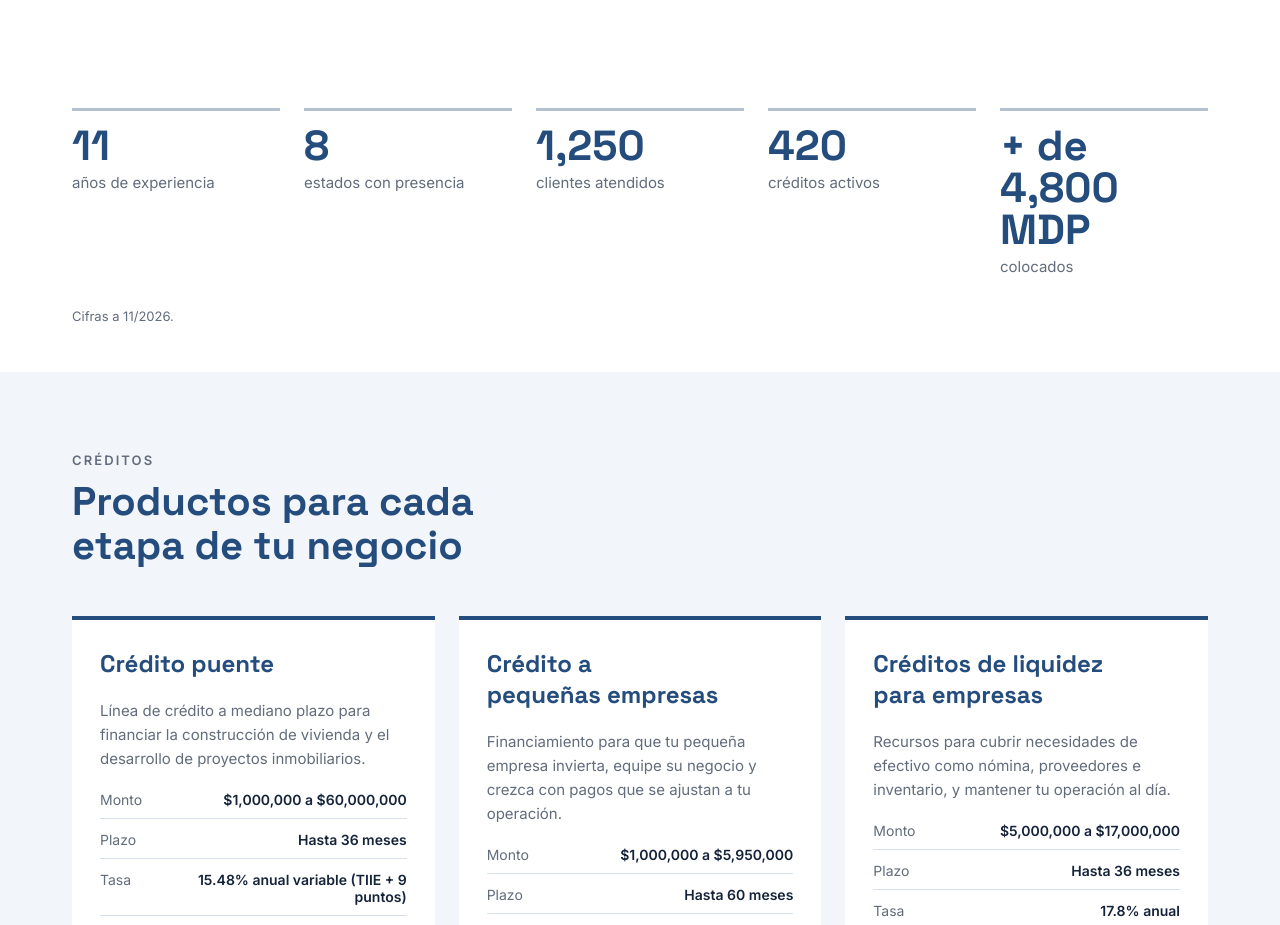
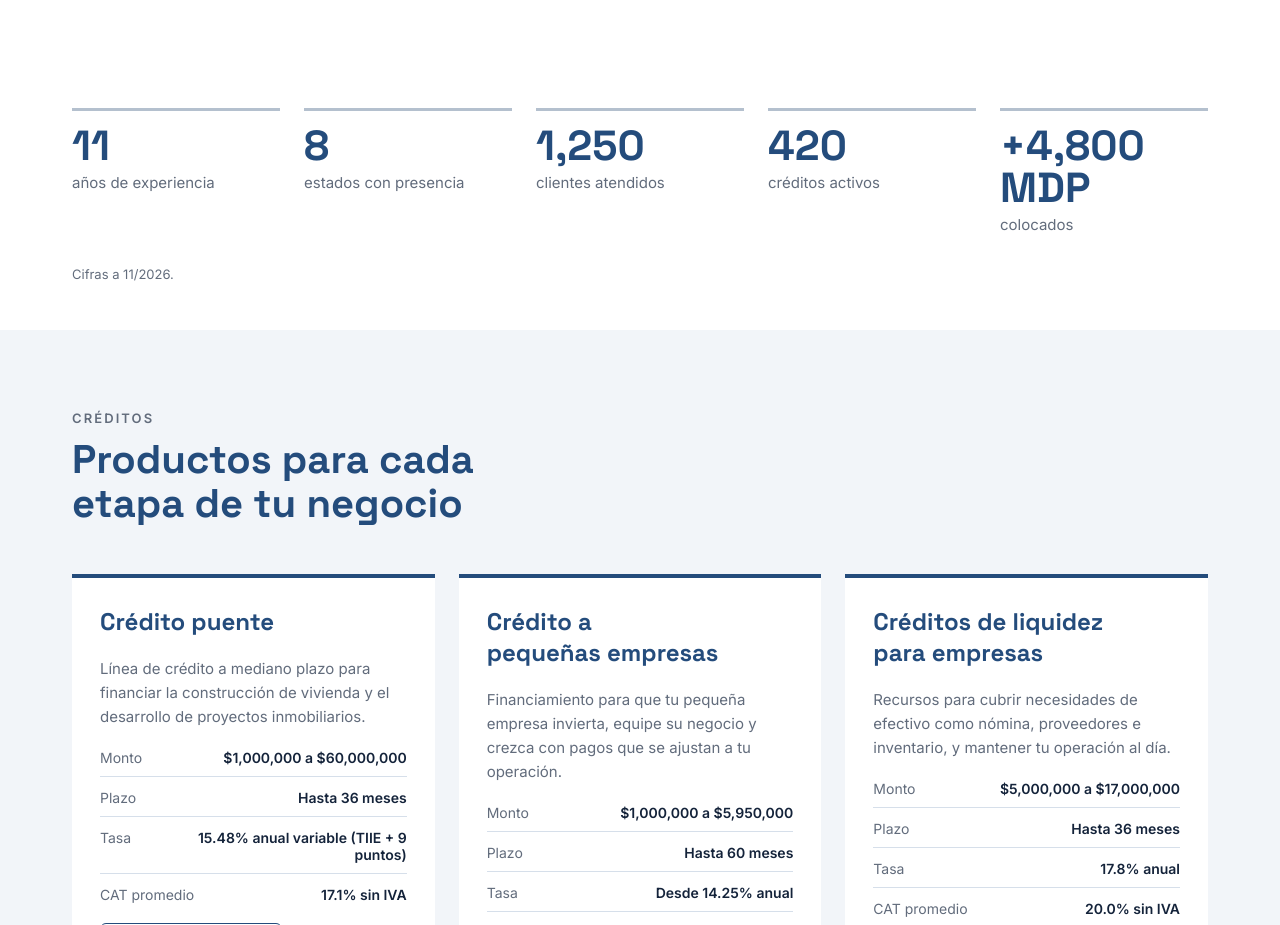
Before and after one commit to Mentek03/interfinanciera-regional, a plain HTML site: page index.html in a window 1280 px wide. Shown: the part 1520-2445 px from the top of the page. Drawn offline with Linux system fonts and the light colour scheme.

Commit message:
Update index.html

```diff
--- a/index.html
+++ b/index.html
@@ -167,7 +167,7 @@ a:focus-visible,button:focus-visible,input:focus-visible,select:focus-visible{ou
 <span style="font-size:15px;color:#626C7C">créditos activos</span>
 </div>
 <div style="flex:1 1 150px;min-width:0;display:flex;flex-direction:column;gap:6px;border-top:3px solid #B4C0CE;padding-top:14px">
-<span style="font-family:'Space Grotesk',sans-serif;font-size:42px;font-weight:700;line-height:1;color:#244C7C">+ de 4,800 MDP</span>
+<span style="font-family:'Space Grotesk',sans-serif;font-size:42px;font-weight:700;line-height:1;color:#244C7C">+4,800 MDP</span>
 <span style="font-size:15px;color:#626C7C">colocados</span>
 </div>
 </div>
```
